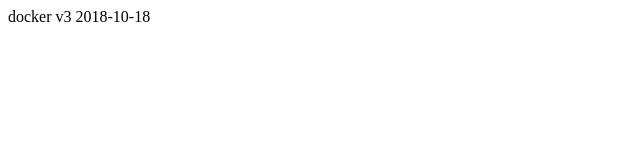
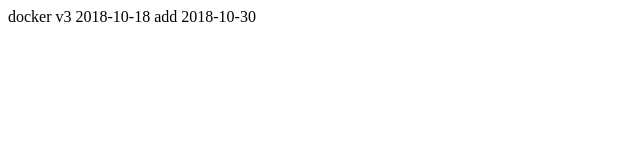
Before and after one commit to kele8wx/SSY, a plain HTML site: page app/index.html in a window 1280 px wide. Shown: the whole page, without its empty margins (0-640 px from the left). Drawn offline with Linux system fonts and the light colour scheme.

Commit message:
Update index.html

```diff
--- a/app/index.html
+++ b/app/index.html
@@ -1,4 +1,6 @@
 <html>
 docker v3
   2018-10-18
+  add
+  2018-10-30
 </html>
```
